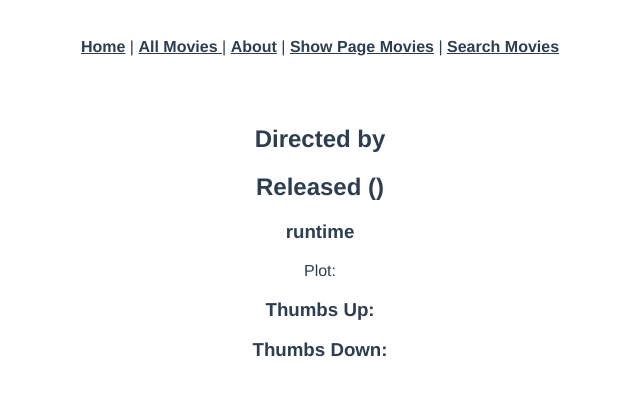
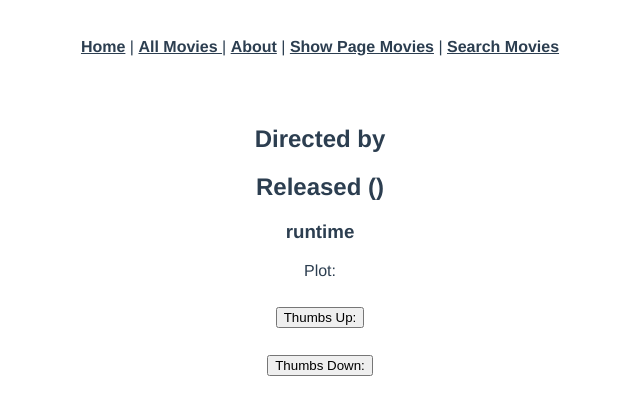
Before and after one commit to mark-kohrman/vue_film_buff, a Vue app: page /movies/1 in a window 1280 px wide. Shown: the top 414 px of the page, without its empty margins (320-960 px from the left). Built offline with nearby package versions, Linux system fonts and the light colour scheme; no server answers.

Commit message:
add thumbs down button and function in show movie

```diff
--- a/src/views/ShowMovies.vue
+++ b/src/views/ShowMovies.vue
@@ -6,8 +6,9 @@
     <h2> Released ({{ movie.release_year }})</h2>
     <h3>  {{ movie.runtime }} runtime</h3>
     <p> Plot: {{ movie.description }}</p>
-    <h3> Thumbs Up: {{ movie.thumbs_up }} </h3>
-    <h3> Thumbs Down: {{ movie.thumbs_down }} </h3>
+    <h2><button v-on:click="thumbsUp()">Thumbs Up:</button> {{ movie.thumbs_up }}</h2>
+    <h2><button v-on:click="thumbsDown()">Thumbs Down:</button> {{ movie.thumbs_down }}</h2>
+
 
 
 
@@ -40,6 +41,18 @@ export default {
         this.movie = response.data;
       });
     },
+    thumbsUp: function () {
+      this.upVote = this.movie.thumbs_up + 1;
+      axios.patch("/api/movies/" + this.$route.params.id + "?thumb=up").then((response) => {
+        this.movie.thumbs_up = response.data["thumbs_up"];
+      });
+    },
+    thumbsDown: function () {
+      this.downVote = this.movie.thumbs_down + 1;
+      axios.patch("/api/movies/" + this.$route.params.id + "?thumb=down").then((response) => {
+        this.movie.thumbs_down = response.data["thumbs_down"];
+      });
+    },
   },
 };
 </script>
```
